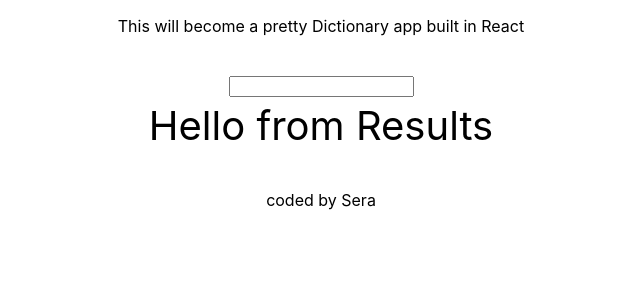
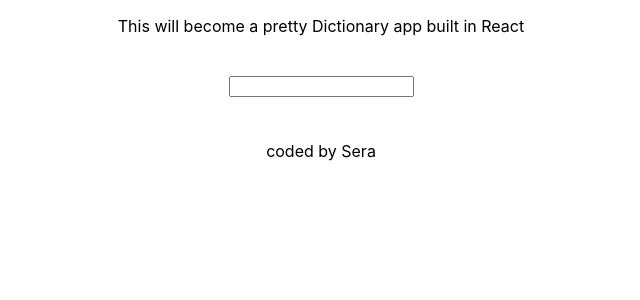
Before and after one commit to Sera-iso/React-Dictionary, a React (Create React App) app: page / in a window 1280 px wide. Shown: the top 300 px of the page, without its empty margins (319-959 px from the left). Built offline with nearby package versions, Linux system fonts and the light colour scheme.

Commit message:
Implemented functionality to return Results.js

```diff
--- a/src/Results.js
+++ b/src/Results.js
@@ -1,10 +1,13 @@
 import React from "react";
 import "./Results.css";
 
-export default function Results() {
-    return (
-        <div className="Results">
-        Hello from Results
+export default function Results(props) {
+    console.log(props.results)
+    if(props.results) {
+        return <div className="Results">
+            <h2>{props.results.word}</h2>
         </div>
-    )
+    } else {
+        return null;
+    }
 }
--- a/src/Search.js
+++ b/src/Search.js
@@ -5,9 +5,10 @@ import "./Search.css";
 
 export default function Search() {
     let [keyword, setKeyword] = useState("");
+    let [results, setResults] = useState(null);
 
     function handleResponse(response) {
-        console.log(response.data[0]);
+        setResults(response.data[0]);
     }
 
     function handleSearch(event){
@@ -27,7 +28,7 @@ export default function Search() {
             <form onSubmit={handleSearch}>
                 <input type="search" onChange={handleKeyword} />
             </form>
-            <Results />
+            <Results results={results} />
         </div>
     )
 }
```
